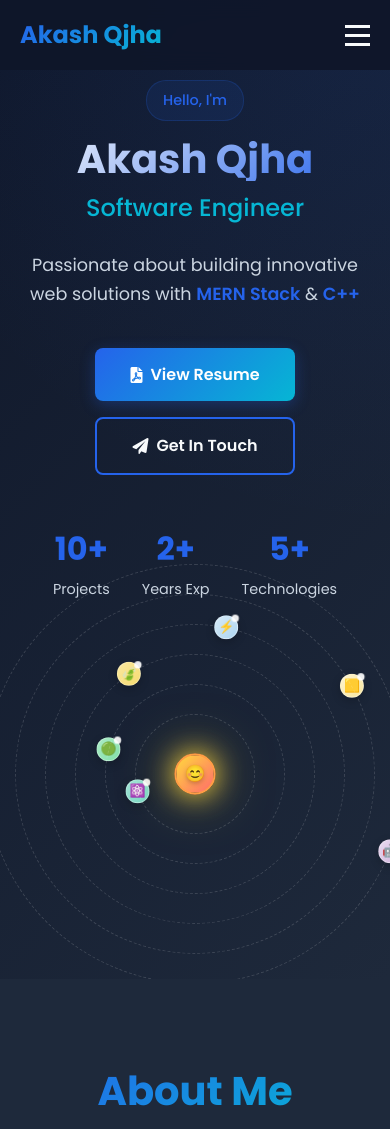
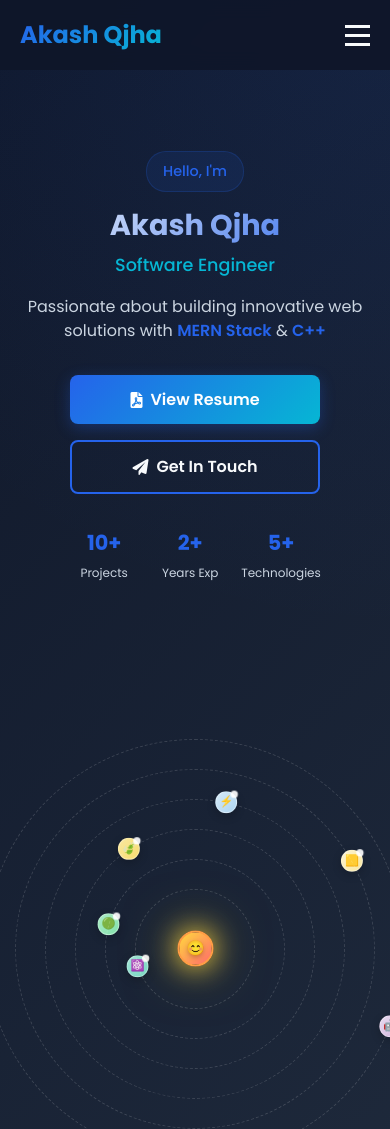
Before and after one commit to Akash-ojha-AJ2/Portfolio, a plain HTML site: page index.html in a window 390 px wide. Shown: the top 1129 px of the page. Drawn offline with Linux system fonts and the light colour scheme.

Commit message:
Update style.css

```diff
--- a/style.css
+++ b/style.css
@@ -1253,3 +1253,139 @@ section {
     .cute-planet:nth-child(6) { --orbit: 100px; }
     .cute-planet:nth-child(7) { --orbit: 115px; }
 }
+
+
+
+
+
+/* Mobile Responsive Fix */
+@media (max-width: 768px) {
+    .hero-container {
+        grid-template-columns: 1fr;
+        gap: 4rem;
+        text-align: center;
+        padding: 0 15px;
+        height: 1100px;
+    }
+
+    .hero-title {
+        font-size: 2.2rem;
+        line-height: 1.2;
+        margin-bottom: 0.5rem;
+    }
+
+    .hero-subtitle {
+        font-size: 1.2rem;
+        margin-bottom: 1rem;
+    }
+
+    .hero-description {
+        font-size: 1rem;
+        margin-bottom: 2rem;
+        line-height: 1.5;
+    }
+
+    .hero-buttons {
+        flex-direction: column;
+        align-items: center;
+        gap: 1rem;
+        margin-bottom: 2rem;
+    }
+
+    .btn {
+        width: 100%;
+        max-width: 250px;
+        justify-content: center;
+        padding: 12px 24px;
+    }
+
+    .hero-stats {
+        justify-content: center;
+        gap: 1.5rem;
+        margin-top: 1rem;
+    }
+
+    .stat {
+        min-width: 80px;
+    }
+
+    .stat-number {
+        font-size: 1.5rem;
+    }
+
+    .stat-label {
+        font-size: 0.8rem;
+    }
+
+    /* Solar System Mobile Fix */
+    .cute-solar-system {
+        width: 280px;
+        height: 280px;
+        margin: 0 auto;
+    }
+
+    .cute-sun {
+        width: 35px;
+        height: 35px;
+    }
+
+    .cute-sun-face {
+        font-size: 0.9rem;
+    }
+
+    .cute-planet-logo {
+        width: 25px;
+        height: 25px;
+        font-size: 0.8rem;
+    }
+
+    /* Adjust orbits for mobile */
+    .cute-planet:nth-child(2) { --orbit: 35px; }
+    .cute-planet:nth-child(3) { --orbit: 50px; }
+    .cute-planet:nth-child(4) { --orbit: 65px; }
+    .cute-planet:nth-child(5) { --orbit: 80px; }
+    .cute-planet:nth-child(6) { --orbit: 95px; }
+    .cute-planet:nth-child(7) { --orbit: 110px; }
+}
+
+@media (max-width: 480px) {
+    .hero {
+        padding: 60px 0 40px;
+        min-height: auto;
+    }
+
+    .hero-title {
+        font-size: 1.8rem;
+    }
+
+    .hero-subtitle {
+        font-size: 1.1rem;
+    }
+
+    .hero-stats {
+        gap: 1rem;
+    }
+
+    .stat {
+        min-width: 70px;
+    }
+
+    .stat-number {
+        font-size: 1.3rem;
+    }
+
+    .stat-label {
+        font-size: 0.75rem;
+    }
+
+    .cute-solar-system {
+        width: 240px;
+        height: 240px;
+    }
+
+    .cute-planet-logo {
+        width: 22px;
+        height: 22px;
+        font-size: 0.7rem;
+    }
+}
```
